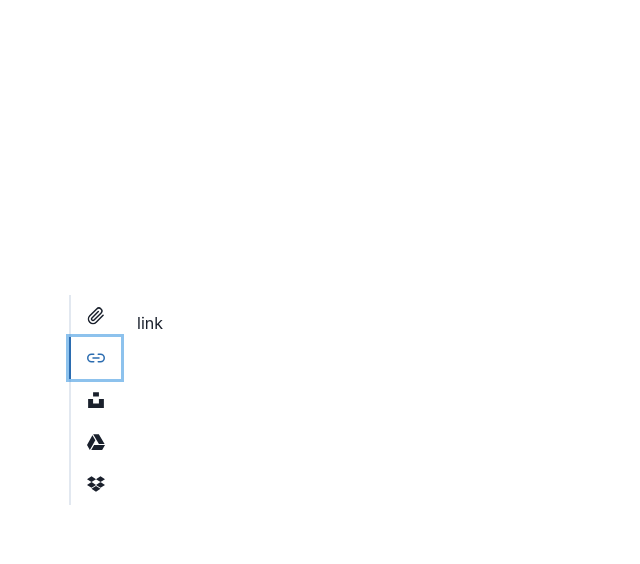
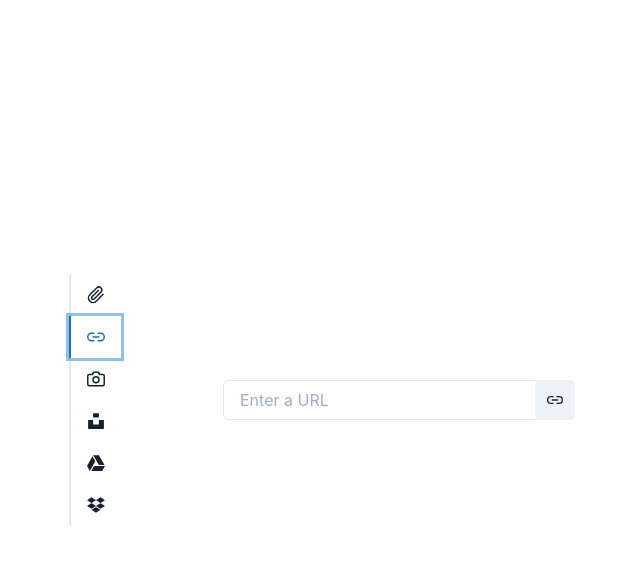
Before and after one commit to malcodeman/image-uploader, a React (Create React App) app: page / in a window 1280 px wide. Both pictures are taken after a click on the tab 362 px from the left and 358 px from the top of the page. Shown: the top 564 px of the page, without its empty margins (267-907 px from the left). Built offline with nearby package versions, Linux system fonts and the light colour scheme.

Commit message:
Adds link tab content

```diff
--- a/src/App.tsx
+++ b/src/App.tsx
@@ -7,8 +7,12 @@ import {
   TabPanels,
   TabPanel,
   Icon,
+  Input,
+  InputGroup,
+  InputRightElement,
+  IconButton,
 } from "@chakra-ui/react";
-import { FiPaperclip, FiLink2 } from "react-icons/fi";
+import { FiPaperclip, FiLink2, FiCamera } from "react-icons/fi";
 import { FaUnsplash, FaGoogleDrive, FaDropbox } from "react-icons/fa";
 import { map } from "ramda";
 
@@ -22,6 +26,10 @@ const SIDEBAR = [
   {
     icon: FiLink2,
     value: "link",
+  },
+  {
+    icon: FiCamera,
+    value: "camera",
   },
   {
     icon: FaUnsplash,
@@ -58,7 +66,24 @@ function App() {
             <TabPanel height="100%">
               <FileUploader onDrop={onDrop} />
             </TabPanel>
-            <TabPanel>link</TabPanel>
+            <TabPanel height="100%">
+              <Center height="100%">
+                <Container maxW="96">
+                  <InputGroup size="md">
+                    <Input placeholder="Enter a URL" />
+                    <InputRightElement>
+                      <IconButton
+                        type="submit"
+                        size="md"
+                        aria-label="Import"
+                        icon={<FiLink2 size={16} />}
+                      />
+                    </InputRightElement>
+                  </InputGroup>
+                </Container>
+              </Center>
+            </TabPanel>
+            <TabPanel>camera</TabPanel>
             <TabPanel>unsplash</TabPanel>
             <TabPanel>drive</TabPanel>
             <TabPanel>dropbox</TabPanel>
```
